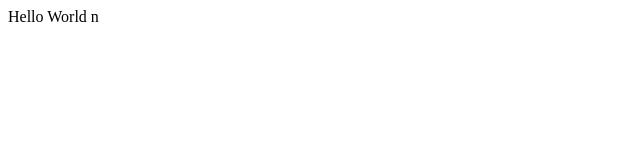
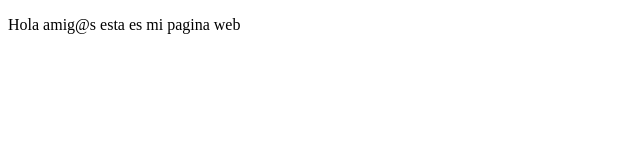
Before and after one commit to Dpcr13/proyecto-demo-curso, a plain HTML site: page index.html in a window 1280 px wide. Shown: the whole page, without its empty margins (0-640 px from the left). Drawn offline with Linux system fonts and the light colour scheme.

Commit message:
agregamos cambios

```diff
--- a/index.html
+++ b/index.html
@@ -7,8 +7,6 @@
     <title>se escribir un hola mundo en html (Hola Mundo)</title>
 </head>
 <body>
-     <article>
-         Hello World n
-     </article>
+     <p>Hola amig@s esta es mi pagina web</p>
 </body>
 </html>
```
